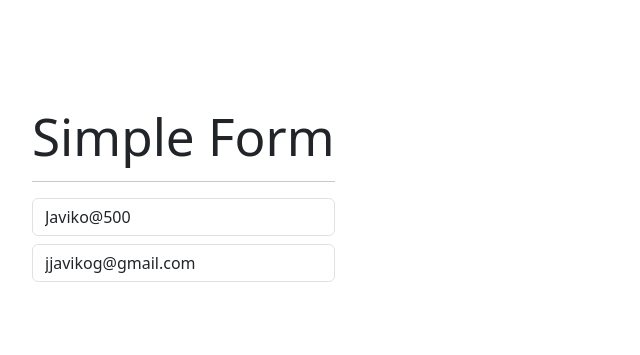
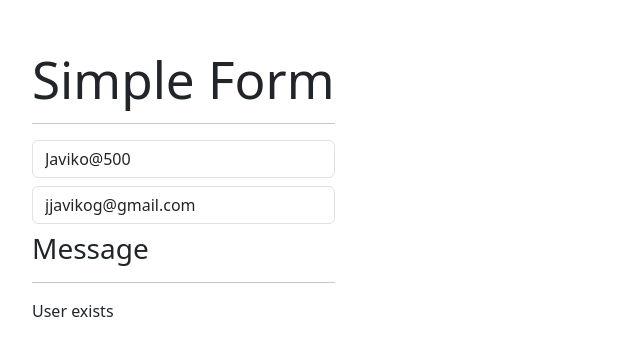
Before and after one commit to JaviKo500/05-hook-app, a React (Vite) app: page / in a window 1280 px wide. Shown: the part 205-560 px from the top of the page, without its empty margins (0-640 px from the left). Built offline with nearby package versions, Linux system fonts and the light colour scheme.

Commit message:
feat: implement useEffect in unmounted component

```diff
--- /dev/null
+++ b/src/02-use-effect/Message.tsx
@@ -0,0 +1,20 @@
+import { useEffect } from 'react';
+export const Message = () => {
+  useEffect(() => {
+    console.log('<--------------- JK Message --------------->');
+    console.log('Message component rendered');
+
+    return () => {
+      console.log('<--------------- JK Message --------------->');
+      console.log('Message component unmounted');
+    }
+  }, [])
+
+  return (
+    <>
+      <h3 className="mt-2">Message</h3>
+      <hr />
+      <p>User exists</p>
+    </>
+  )
+}
--- a/src/02-use-effect/SimpleForm.tsx
+++ b/src/02-use-effect/SimpleForm.tsx
@@ -1,4 +1,5 @@
 import { useEffect, useState } from 'react';
+import { Message } from './Message';
 
 export const SimpleForm = () => {
   const [formState, setFormState] = useState({
@@ -15,16 +16,16 @@ export const SimpleForm = () => {
   }
 
   useEffect(() => {
-    console.log('<--------------- JK SimpleForm --------------->');
-    console.log('initial formState');
+    // console.log('<--------------- JK SimpleForm --------------->');
+    // console.log('initial formState');
   }, []);
   useEffect(() => {
-    console.log('<--------------- JK SimpleForm --------------->');
-    console.log('update formState');
+    // console.log('<--------------- JK SimpleForm --------------->');
+    // console.log('update formState');
   }, [formState]);
   useEffect(() => {
-    console.log('<--------------- JK SimpleForm --------------->');
-    console.log('update email');
+    // console.log('<--------------- JK SimpleForm --------------->');
+    // console.log('update email');
   }, [email]);
 
   return (
@@ -46,6 +47,9 @@ export const SimpleForm = () => {
         placeholder="example@example.com"
         value={email}
         onChange={onChangeInput}/>
+      {
+        username ==='Javiko@500' && <Message/>
+      }
     </>
   )
 }
```
